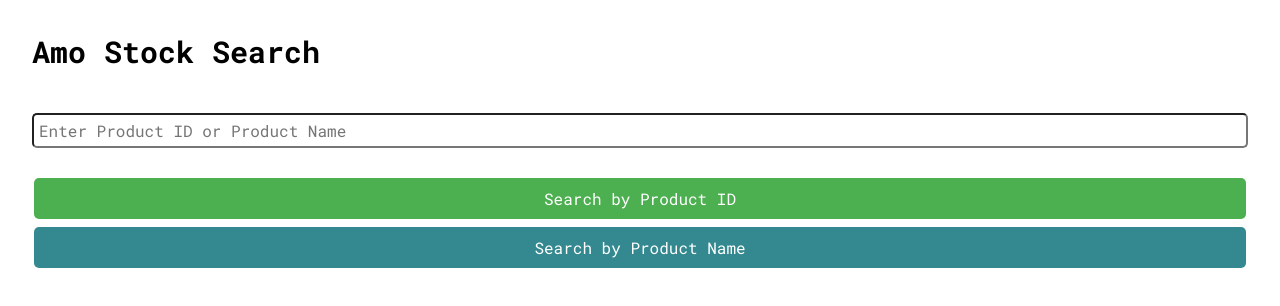
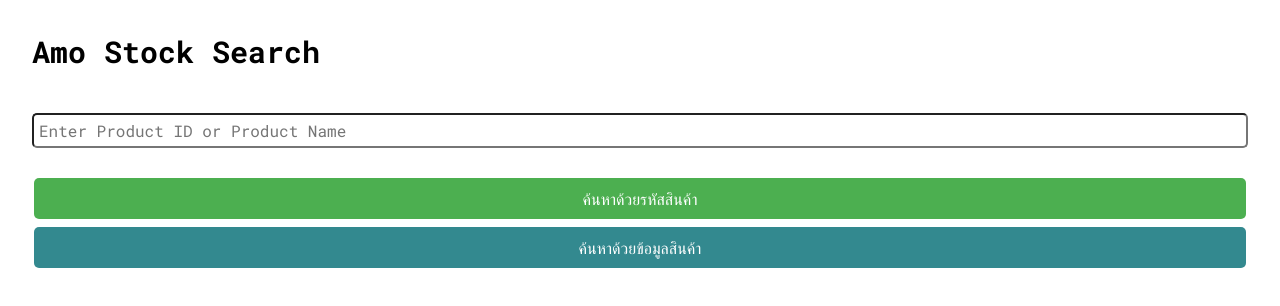
Before and after one commit to p00n4k/amo-react, a React (Vite) app: page / in a window 1280 px wide. Shown: the top 306 px of the page. Built offline with nearby package versions, Linux system fonts and the light colour scheme.

Commit message:
Update App.jsx

```diff
--- a/src/App.jsx
+++ b/src/App.jsx
@@ -61,14 +61,14 @@ function App() {
         />
         <br />
         <button type="submit" className="btn" onClick={handleSearchBYID}>
-          Search by Product ID
+          ค้นหาด้วยรหัสสินค้า
         </button>
         <button
           type="submit"
           className="btn-productname"
           onClick={handleSearchBYProductName}
         >
-          Search by Product Name
+          ค้นหาด้วยข้อมูลสินค้า
         </button>
       </form>
       {error && <p>Error: {error}</p>}
```
